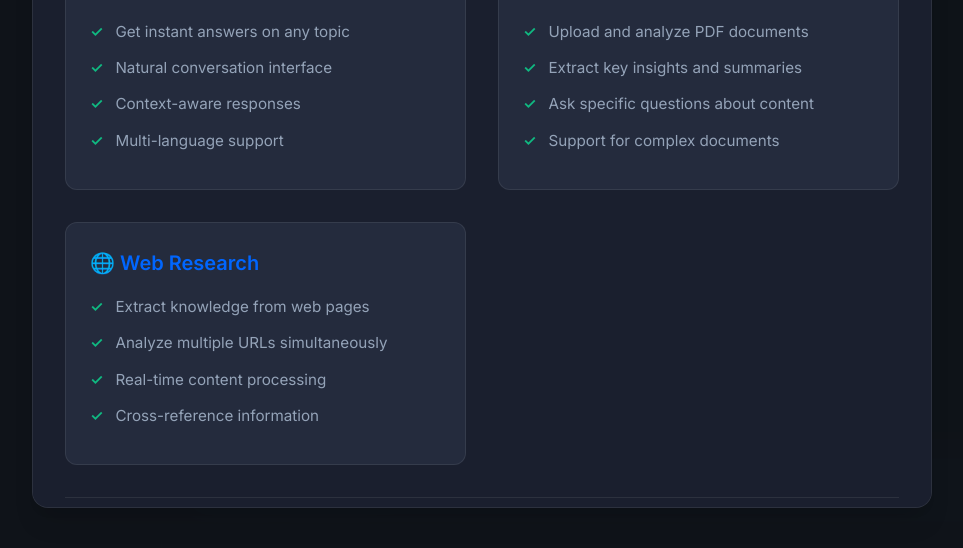
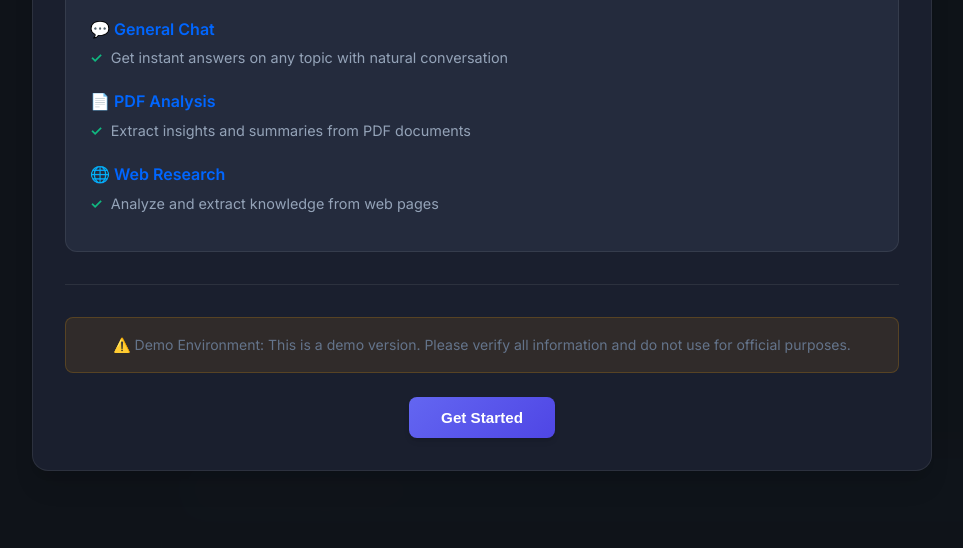
Before and after one commit to wsmaisys/DocuDroid, a plain HTML site: page static/index.html in a window 1280 px wide. Shown: the part 252-800 px from the top of the page, without its empty margins (158-1121 px from the left). Drawn offline with nearby package versions, Linux system fonts and the light colour scheme; no server answers.

Commit message:
Migrate from Azure to Google Cloud Run
- Remove Azure deployment configuration
- Update Dockerfile for better optimization (~430MB)
- Update README with Google Cloud Run information
- Update cloudbuild.yml for Google Cloud Run
- Simplify modal UI in index.html
- Add Docker Hub description

```diff
--- a/static/index.html
+++ b/static/index.html
@@ -133,29 +133,22 @@
 
         .modal-body {
             margin-bottom: 2rem;
-            display: grid;
-            grid-template-columns: repeat(auto-fit, minmax(300px, 1fr));
-            gap: 2rem;
+            padding: 1.5rem;
+            background: var(--surface-raised);
+            border-radius: var(--radius-lg);
+            border: 1px solid var(--border);
         }
 
         .feature-card {
-            background: var(--surface-raised);
-            padding: 1.5rem;
-            border-radius: var(--radius-lg);
-            border: 1px solid var(--border);
-            transition: all 0.2s cubic-bezier(0.4, 0, 0.2, 1);
+            padding: 0.5rem 0;
         }
 
-        .feature-card:hover {
-            background: var(--surface-hover);
-            border-color: var(--border-focus);
-            transform: translateY(-2px);
-        }
+
 
         .feature-card h3 {
             color: var(--primary);
-            margin-bottom: 1rem;
-            font-size: 1.25rem;
+            margin-bottom: 0.25rem;
+            font-size: 1rem;
             font-weight: 600;
             display: flex;
             align-items: center;
@@ -167,11 +160,11 @@
         }
 
         .feature-card li {
-            margin: 0.75rem 0;
+            margin: 0.25rem 0;
             display: flex;
             align-items: flex-start;
-            gap: 0.75rem;
-            font-size: 0.95rem;
+            gap: 0.5rem;
+            font-size: 0.9rem;
             color: var(--text-secondary);
         }
 
@@ -807,34 +800,25 @@
                 <div class="feature-card">
                     <h3>💬 General Chat</h3>
                     <ul>
-                        <li>Get instant answers on any topic</li>
-                        <li>Natural conversation interface</li>
-                        <li>Context-aware responses</li>
-                        <li>Multi-language support</li>
+                        <li>Get instant answers on any topic with natural conversation</li>
                     </ul>
                 </div>
                 <div class="feature-card">
                     <h3>📄 PDF Analysis</h3>
                     <ul>
-                        <li>Upload and analyze PDF documents</li>
-                        <li>Extract key insights and summaries</li>
-                        <li>Ask specific questions about content</li>
-                        <li>Support for complex documents</li>
+                        <li>Extract insights and summaries from PDF documents</li>
                     </ul>
                 </div>
                 <div class="feature-card">
                     <h3>🌐 Web Research</h3>
                     <ul>
-                        <li>Extract knowledge from web pages</li>
-                        <li>Analyze multiple URLs simultaneously</li>
-                        <li>Real-time content processing</li>
-                        <li>Cross-reference information</li>
+                        <li>Analyze and extract knowledge from web pages</li>
                     </ul>
                 </div>
             </div>
             <div class="modal-footer">
                 <div class="modal-disclaimer">
-                    ⚠️ Demo Environment: This is a demonstration version. Please verify all information independently and do not use for official purposes.
+                    ⚠️ Demo Environment: This is a demo version. Please verify all information and do not use for official purposes.
                 </div>
                 <button class="modal-close" id="modalCloseBtn">Get Started</button>
             </div>
```
Also changed, not shown: 4 other files.
